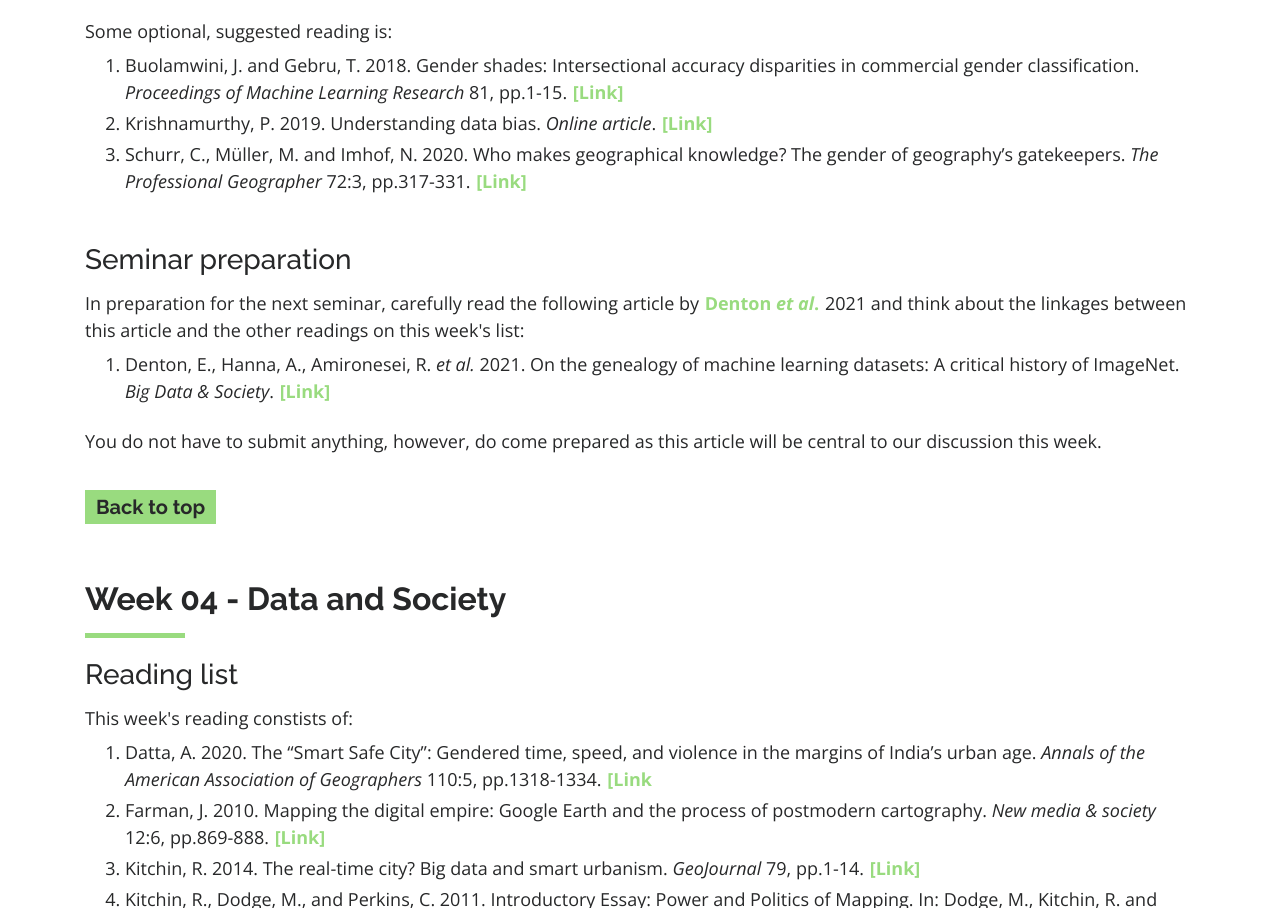
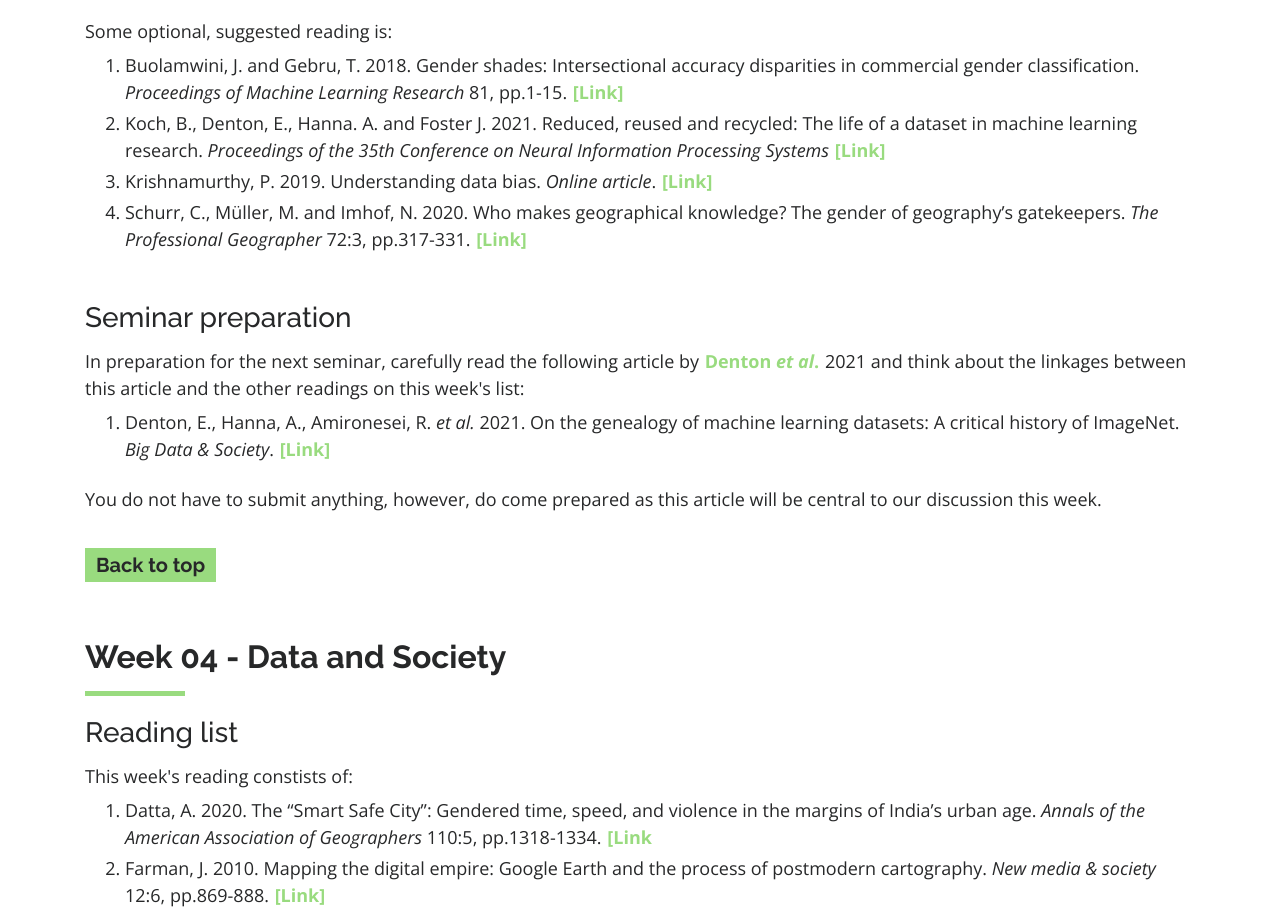
Before and after one commit to jtvandijk/GEOG0163_20232024, a plain HTML site: page index.html in a window 1280 px wide. Shown: the part 3325-4233 px from the top of the page. Drawn offline with nearby package versions, Linux system fonts and the light colour scheme.

Commit message:
updates 23-24

```diff
--- a/index.html
+++ b/index.html
@@ -162,7 +162,9 @@
       <ol>
         <li>Buolamwini, J. and Gebru, T. 2018. Gender shades: Intersectional accuracy disparities in commercial gender classification. <em>Proceedings of Machine Learning Research</em> 81, pp.1-15.
           <a target="_blank" href="http://proceedings.mlr.press/v81/buolamwini18a/buolamwini18a.pdf">[Link]</a></li>
-        <li>Krishnamurthy, P. 2019. Understanding data bias. <em>Online article</em>.
+        <li>Koch, B., Denton, E., Hanna. A. and Foster J. 2021. Reduced, reused and recycled: The life of a dataset in machine learning research. <em>Proceedings of the 35th Conference on Neural Information Processing Systems</em>
+          <a target="_blank" href="https://arxiv.org/pdf/2112.01716.pdf">[Link]</a></li>
+          <li>Krishnamurthy, P. 2019. Understanding data bias. <em>Online article</em>.
           <a target="_blank" href="https://towardsdatascience.com/survey-d4f168791e57">[Link]</a></li>
         <li>Schurr, C., Müller, M. and Imhof, N. 2020. Who makes geographical knowledge? The gender of geography’s gatekeepers. <em>The Professional Geographer</em> 72:3, pp.317-331.
           <a target="_blank" href="https://doi-org.libproxy.ucl.ac.uk/10.1080/00330124.2020.1744169">[Link]</a></li>
```
